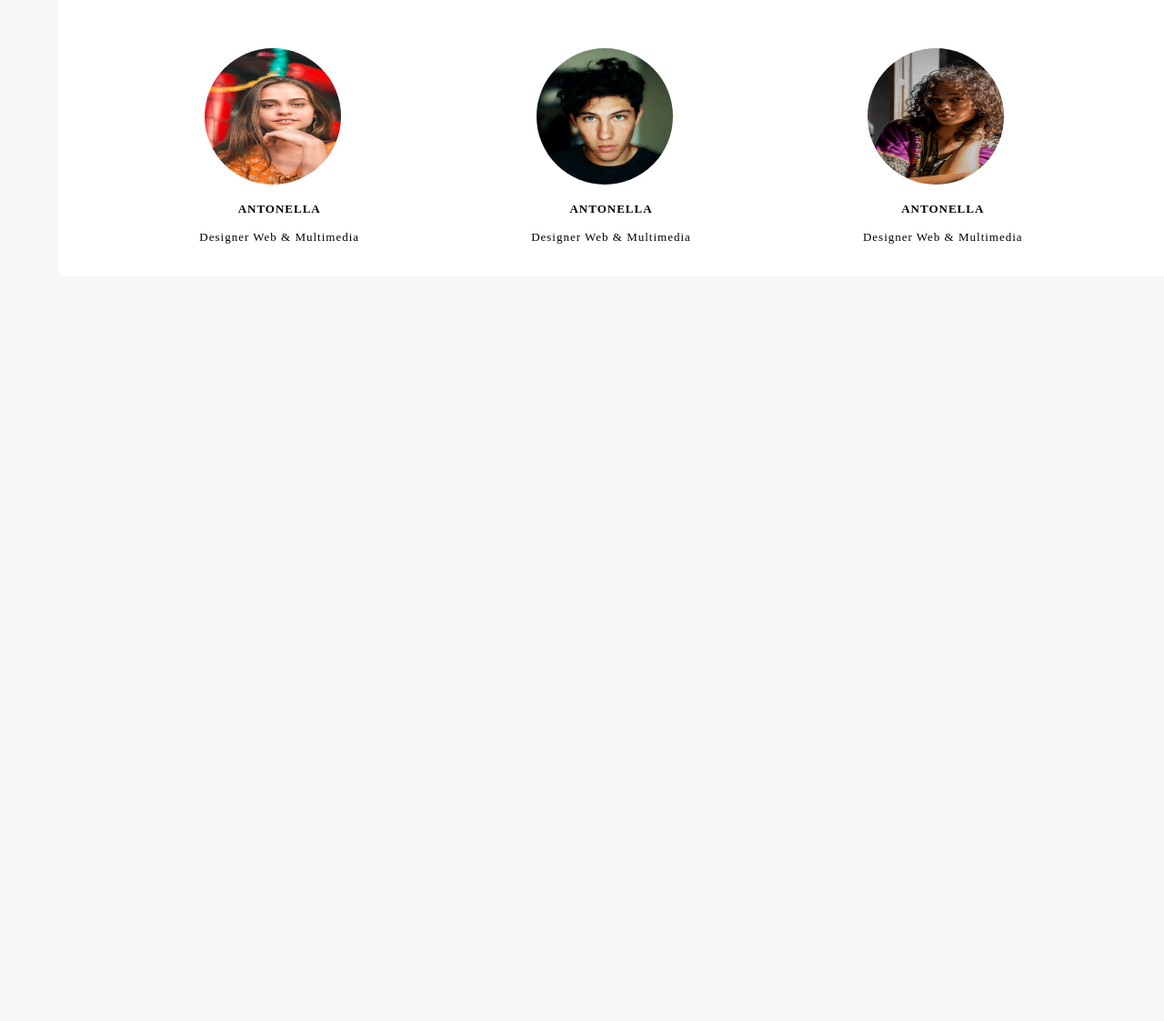
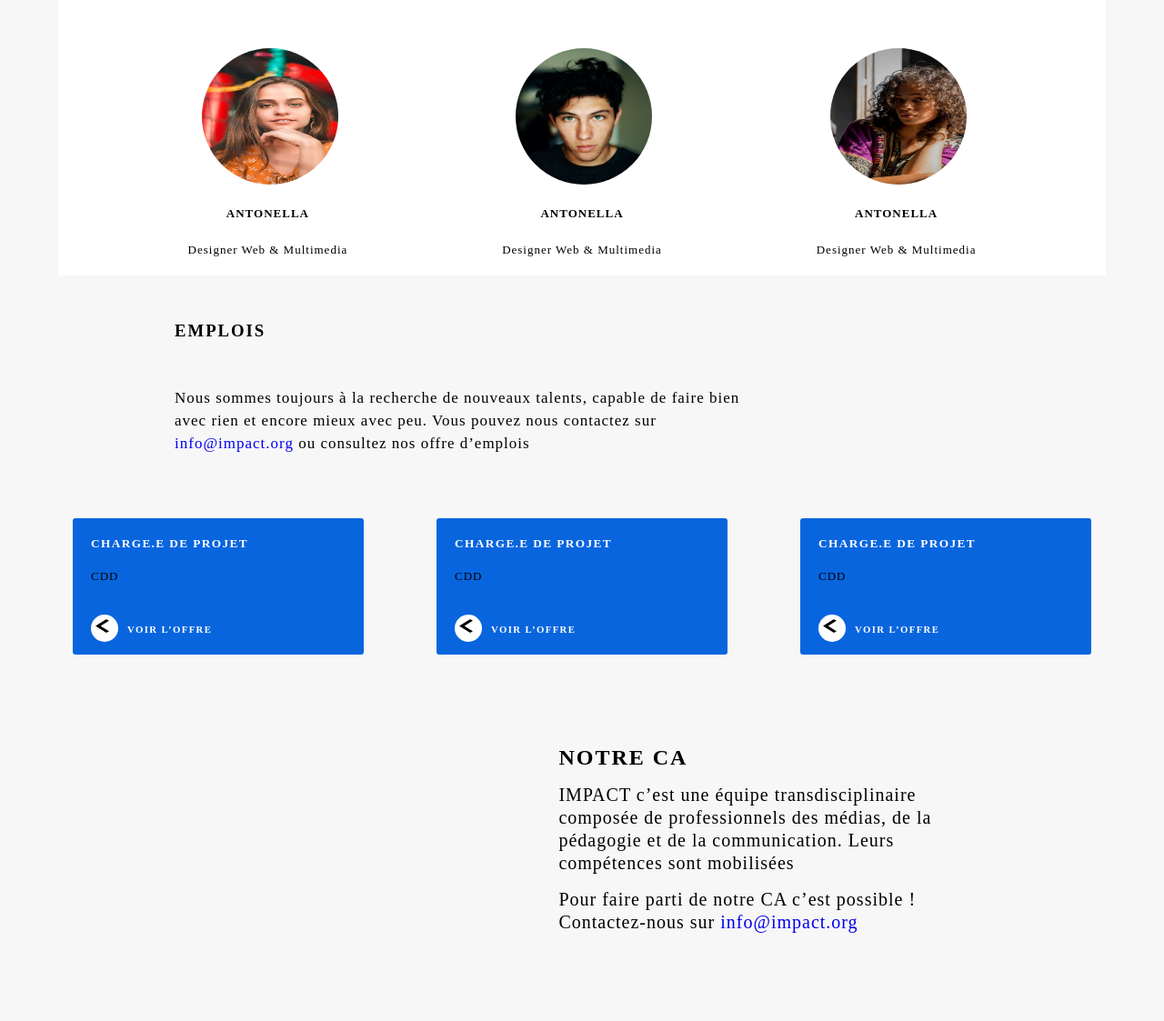
Before and after one commit to shakomentol/re-educate-home-work-10, a plain HTML site: page index.html in a window 1280 px wide. Shown: the part 1095-2218 px from the top of the page at 91% size. Before the commit the page ends 1398 px from the top, so only its background shows below. Drawn offline with Linux system fonts and the light colour scheme; files whose address does not match are found by name.

Commit message:
create second-container html and css

```diff
--- a/index.html
+++ b/index.html
@@ -74,6 +74,87 @@
                 </div>
             </div>
         </section>
+        <section class="second-container">
+            <div>
+                <div class="second-block-wrapper">
+                    <h3>EMPLOIS</h3>
+                    <p>Nous sommes toujours à la recherche de nouveaux talents, capable de faire bien avec rien et encore mieux avec peu.
+                        Vous pouvez nous contactez sur <a href="#">info@impact.org </a> ou consultez nos offre d’emplois
+                    </p>
+                </div>
+                <div class="blue-block-wrapper">
+                    <div class="blue-block">
+                        <h5>CHARGE.E DE PROJET</h5>
+                        <p>CDD</p>
+                        <div class="icon-h6-wrapper">
+                            <div class="icon-div">
+                                <img src="pictures/icon.png" alt="icon">
+                            </div>
+                            <h6>VOIR L’OFFRE</h6>
+                        </div>
+                    </div>
+                    <div class="blue-block">
+                        <h5>CHARGE.E DE PROJET</h5>
+                        <p>CDD</p>
+                        <div class="icon-h6-wrapper">
+                            <div class="icon-div">
+                                <img src="pictures/icon.png" alt="icon">
+                            </div>
+                            <h6>VOIR L’OFFRE</h6>
+                        </div>
+                    </div>
+                    <div class="blue-block">
+                        <h5>CHARGE.E DE PROJET</h5>
+                        <p>CDD</p>
+                        <div class="icon-h6-wrapper">
+                            <div class="icon-div">
+                                <img src="pictures/icon.png" alt="icon">
+                            </div>
+                            <h6>VOIR L’OFFRE</h6>
+                        </div>
+                    </div>
+                </div>
+                <div class="second-block-wrapper-2">
+                    <h2>NOTRE CA</h2>
+                    <p>IMPACT c’est une équipe transdisciplinaire composée de professionnels des médias, de la pédagogie et de la
+                         communication. Leurs compétences sont mobilisées
+                    </p>
+                    <p>Pour faire parti de notre CA c’est possible ! Contactez-nous sur <a href="#"> info@impact.org </a></p>
+                </div>
+                <div class="pictures-container">
+                    <div class="container-wrapper">
+                        <img src="pictures/love2.jpg" alt="love2">
+                        <h4>ANTONELLA</h4>
+                        <P>Designer Web & Multimedia</P>
+                    </div>
+                    <div class="container-wrapper">
+                        <img src="pictures/girl3.jpg" alt="foto">
+                        <h4>ANTONELLA</h4>
+                        <P>Designer Web & Multimedia</P>
+                    </div>
+                    <div class="container-wrapper">
+                        <img src="pictures/blackgirl.jpeg" alt="foto">
+                        <h4>ANTONELLA</h4>
+                        <P>Designer Web & Multimedia</P>
+                    </div>
+                    <div class="container-wrapper">
+                        <img src="pictures/ciyvi.jpg" alt="foto">
+                        <h4>ANTONELLA</h4>
+                        <P>Designer Web & Multimedia</P>
+                    </div>
+                    <div class="container-wrapper">
+                        <img src="pictures/babe.jpg" alt="foto">
+                        <h4>ANTONELLA</h4>
+                        <P>Designer Web & Multimedia</P>
+                    </div>
+                    <div class="container-wrapper">
+                        <img src="pictures/blackgirl2.jpg" alt="foto">
+                        <h4>ANTONELLA</h4>
+                        <P>Designer Web & Multimedia</P>
+                    </div>
+                </div>
+            </div>
+        </section>
     </main>
 </body>
 </html>
--- a/style.css
+++ b/style.css
@@ -73,7 +73,7 @@ li:nth-child(3) {
     line-height: 40px;
 }
 .pictures-container {
-    width: 95%;
+    width: 90%;
     height: 600px;
     background-color: #FFFFFF;
     display: flex;
@@ -98,4 +98,87 @@ li:nth-child(3) {
     margin-top: 15px;
     text-align: center;
     letter-spacing: 1px;
+    line-height: 25px;
 }
+.second-container {
+    margin-top: 50px;
+    width: 100%;
+    height: 600px;
+}
+.second-block-wrapper {
+    display: flex;
+    width: 50%;
+    margin-left: 15%;
+    flex-direction: column;
+}
+.second-block-wrapper h3 {
+    letter-spacing: 2px;
+}
+.second-block-wrapper p {
+    margin-top: 50px;
+    font-size: 17px;
+    text-align: left;
+}
+.blue-block-wrapper {
+    width: 100%;
+    margin-top: 70px;
+    display: flex;
+    justify-content: space-evenly;
+}
+.blue-block {
+    width: 25%;
+    background-color:#0865DE;
+    height: 150px;
+    border-radius: 3px;
+}
+.blue-block h5 {
+    color: white;
+    letter-spacing:1.4px;
+    margin-top: 20px;
+    margin-left: 20px;
+}
+.blue-block p {
+    color: black;
+    margin-left: 20px;
+    text-align: left;
+}
+.icon-h6-wrapper {
+    display: flex;
+}
+.icon-div {
+    width: 30px;
+    height: 30px;
+    background-color: white;
+    border-radius: 50%;
+    margin-top: 30px;
+    margin-left: 20px;
+}
+.icon-div img {
+    margin-left: 5px;
+    width: 15px;
+    height: 15px;
+    margin-top: 5px;
+}
+.icon-h6-wrapper h6 {
+    margin-top: 40px;
+    margin-left: 10px;
+    color: white;
+    letter-spacing: 1.4px;
+}
+.second-block-wrapper-2 {
+    display: flex;
+    width: 35%;
+    height: 300px;
+    margin-top: 100px;
+    flex-direction: column;
+    margin-left: 48%;
+}
+.second-block-wrapper-2 h2 {
+    letter-spacing: 2px;
+}
+.second-block-wrapper-2 p {
+    text-align: left;
+    font-size: 20px;
+    letter-spacing: 1px;
+    line-height: 25px;
+}
```
Also changed, not shown: pictures/babe.jpg (added), pictures/blackgirl.jpeg (added), pictures/blackgirl2.jpg (added), pictures/ciyvi.jpg (added), pictures/girl3.jpg (added), pictures/icon.png (added), pictures/love2.jpg (added).
